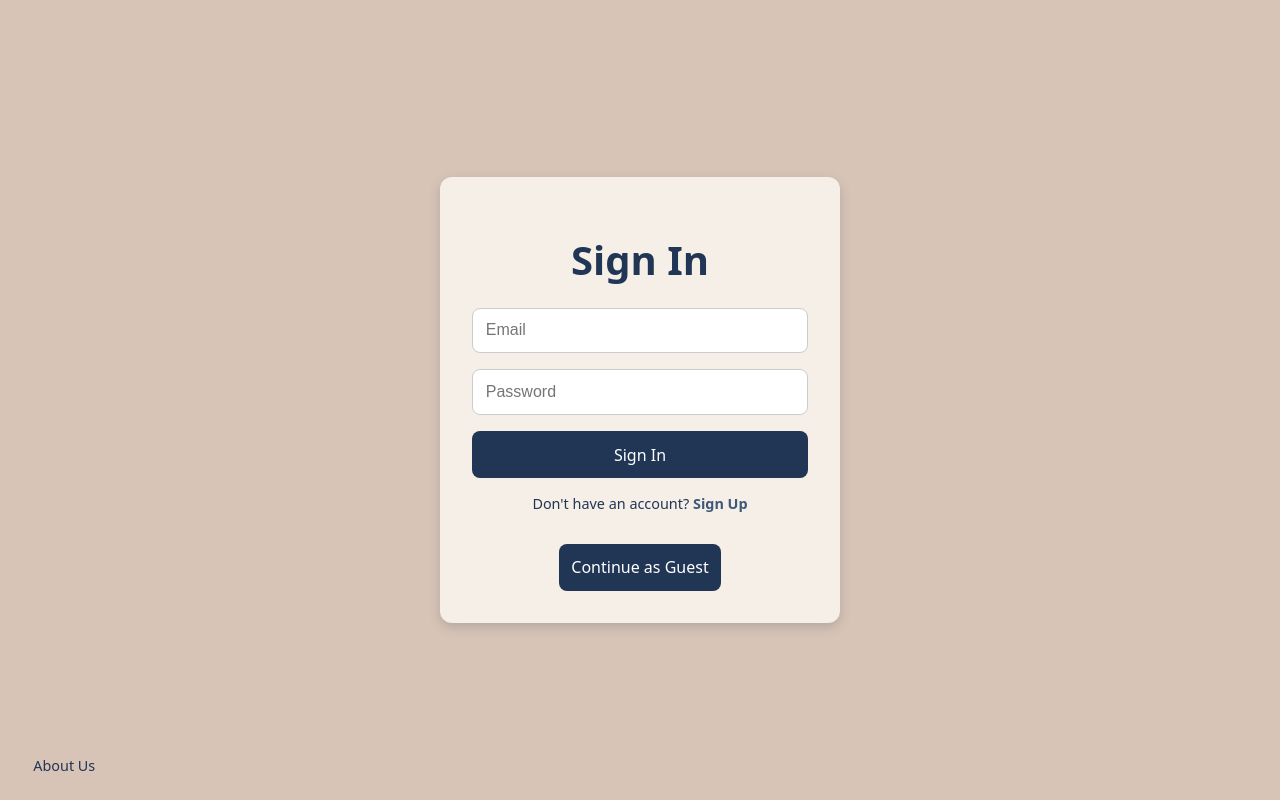
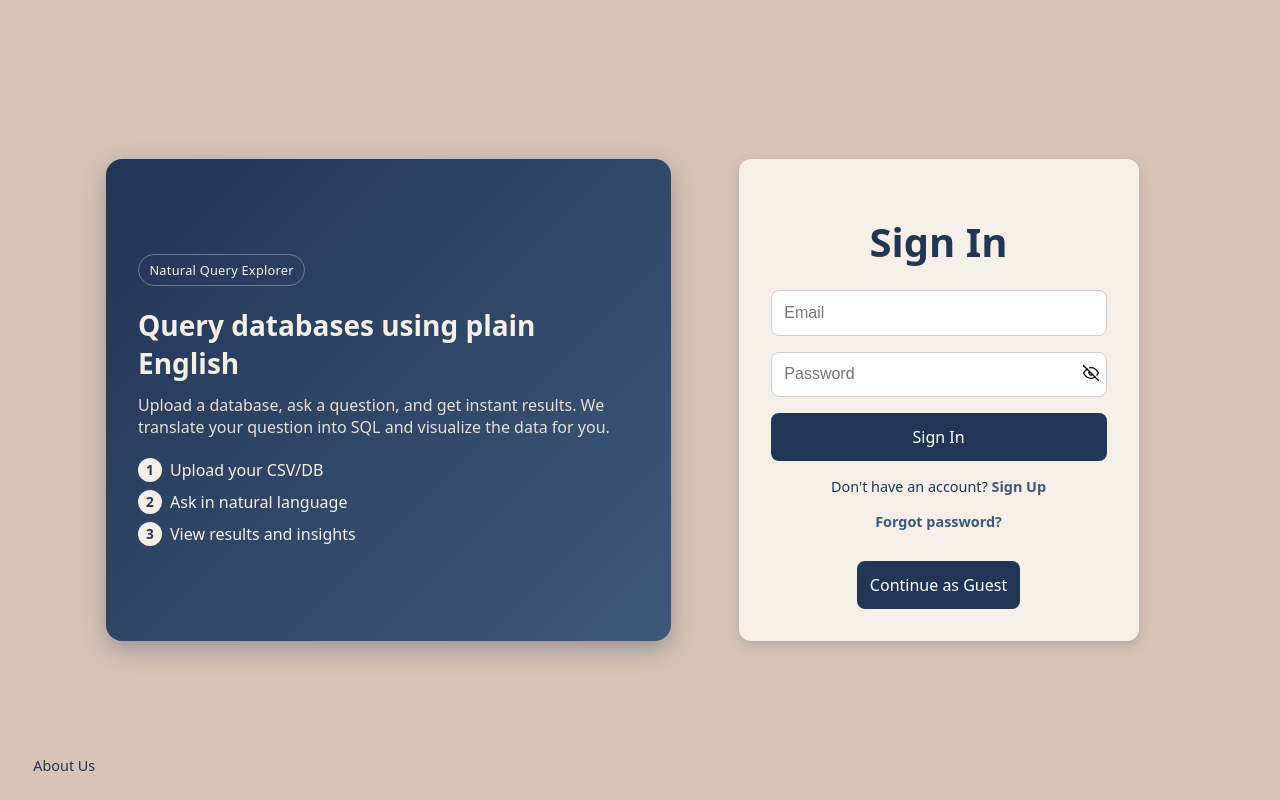
Before and after one commit to MohammdS/NaturalQueryExplorerProject-Tsofen-FrontEnd, a React (Vite) app: page /auth in a window 1280 px wide. Built offline with nearby package versions, Linux system fonts and the light colour scheme.

Commit message:
Added a password show/hide toggles and a a forget password link,

```diff
--- a/src/pages/AuthPage.css
+++ b/src/pages/AuthPage.css
@@ -5,6 +5,81 @@
   align-items: center;
   background-color: #D8C4B6;
   position: relative;
+}
+
+/* Split layout wrapper */
+.auth-layout {
+  width: 100%;
+  max-width: 1100px;
+  display: grid;
+  grid-template-columns: 1.2fr 1fr;
+  gap: 2rem;
+  align-items: stretch;
+  padding: 1rem;
+}
+
+/* Left intro panel */
+.intro-panel {
+  background: linear-gradient(135deg, #213555 0%, #3E5879 100%);
+  color: #F5EFE7;
+  border-radius: 16px;
+  padding: 2rem;
+  display: flex;
+  flex-direction: column;
+  justify-content: center;
+  box-shadow: 0 8px 24px rgba(33, 53, 85, 0.35);
+}
+
+.brand {
+  margin-bottom: 1rem;
+}
+
+.brand-badge {
+  display: inline-block;
+  padding: 0.35rem 0.65rem;
+  border: 1px solid rgba(245, 239, 231, 0.35);
+  border-radius: 999px;
+  font-size: 0.8rem;
+  letter-spacing: 0.02em;
+}
+
+.intro-title {
+  margin: 0.25rem 0 0.75rem 0;
+  font-size: 1.75rem;
+  font-weight: 700;
+}
+
+.intro-subtitle {
+  margin: 0 0 1.25rem 0;
+  color: #E7DFD7;
+}
+
+.intro-steps {
+  list-style: none;
+  padding: 0;
+  margin: 0;
+  display: flex;
+  flex-direction: column;
+  gap: 0.5rem;
+}
+
+.intro-steps li {
+  display: flex;
+  align-items: center;
+  gap: 0.5rem;
+}
+
+.step-bullet {
+  width: 24px;
+  height: 24px;
+  display: inline-flex;
+  align-items: center;
+  justify-content: center;
+  border-radius: 999px;
+  background: #F5EFE7;
+  color: #213555;
+  font-weight: 700;
+  font-size: 0.85rem;
 }
 
 .auth-card {
@@ -17,6 +92,12 @@
   max-width: 400px;
 }
 
+/* Make the auth card fill its grid column nicely */
+.auth-layout .auth-card {
+  margin: 0 auto;
+  align-self: center;
+}
+
 .auth-card h1 {
   margin-bottom: 1.5rem;
   color: #213555;
@@ -27,6 +108,51 @@
   flex-direction: column;
   gap: 1rem;
 }
+
+/* Password visibility wrapper */
+.input-with-toggle {
+  position: relative;
+}
+
+.input-with-toggle input {
+  width: 100%;
+  padding-right: 2.5rem;
+}
+
+.visibility-toggle {
+  position: absolute;
+  top: 50%;
+  right: 0.5rem;
+  transform: translateY(-50%);
+
+  /* Reset button defaults */
+  appearance: none;
+  -webkit-appearance: none;
+  -moz-appearance: none;
+
+  background: none !important;
+  border: none !important;
+  padding: 0 !important;
+  margin: 0 !important;
+
+  cursor: pointer;
+  font-size: 1.15rem;
+  line-height: 1;
+  color: #000 !important;
+  outline: none;
+  box-shadow: none;
+}
+
+.visibility-toggle:focus,
+.visibility-toggle:active,
+.visibility-toggle:hover {
+  background: none !important;
+  border: none !important;
+  outline: none !important;
+  box-shadow: none !important;
+}
+
+/* Forgot link now matches toggle-text styling and layout, so removed custom row/padding */
 
 .auth-card input {
   padding: 0.8rem;
@@ -82,6 +208,17 @@
   border: none;
   cursor: pointer;
   font-size: 0.9rem;
+}
+
+/* Responsive */
+@media (max-width: 900px) {
+  .auth-layout {
+    grid-template-columns: 1fr;
+  }
+  .intro-panel {
+    order: -1;
+    margin-bottom: 0.5rem;
+  }
 }
 
 .error-msg {
--- a/src/pages/AuthPage.jsx
+++ b/src/pages/AuthPage.jsx
@@ -3,6 +3,7 @@ import { useNavigate } from "react-router-dom";
 import "./AuthPage.css";
 import { signupFetch, signinFetch } from "../fetchers/authFetch";
 import { verifyFetch } from "../fetchers/verifyFetch";
+import { FiEye, FiEyeOff } from "react-icons/fi";
 
 export default function AuthPage() {
   const [isSignup, setIsSignup] = useState(false);
@@ -20,6 +21,8 @@ export default function AuthPage() {
   const [showVerifyModal, setShowVerifyModal] = useState(false);
   const [loading, setLoading] = useState(false);
   const [timer, setTimer] = useState(0);
+  const [showPassword, setShowPassword] = useState(false);
+  const [showConfirmPassword, setShowConfirmPassword] = useState(false);
   const navigate = useNavigate();
 
   // Timer countdown
@@ -174,6 +177,22 @@ export default function AuthPage() {
 
   return (
     <div className="auth-container">
+      <div className="auth-layout">
+        <section className="intro-panel">
+          <div className="brand">
+            <span className="brand-badge">Natural Query Explorer</span>
+          </div>
+          <h2 className="intro-title">Query databases using plain English</h2>
+          <p className="intro-subtitle">
+            Upload a database, ask a question, and get instant results.
+            We translate your question into SQL and visualize the data for you.
+          </p>
+          <ul className="intro-steps">
+            <li><span className="step-bullet">1</span> Upload your CSV/DB</li>
+            <li><span className="step-bullet">2</span> Ask in natural language</li>
+            <li><span className="step-bullet">3</span> View results and insights</li>
+          </ul>
+        </section>
         <div className="auth-card">
         <h1>{isSignup ? (isVerifying ? "Verify Email" : "Sign Up") : "Sign In"}</h1>
 
@@ -213,8 +232,9 @@ export default function AuthPage() {
               }
             />
 
+            <div className="input-with-toggle">
               <input
-              type="password"
+                type={showPassword ? "text" : "password"}
                 name="password"
                 placeholder="Password"
                 value={formData.password}
@@ -226,10 +246,20 @@ export default function AuthPage() {
                     : ""
                 }
               />
+              <button
+                type="button"
+                className="visibility-toggle"
+                aria-label={showPassword ? "Hide password" : "Show password"}
+                onClick={() => setShowPassword((v) => !v)}
+              >
+                {showPassword ? <FiEye /> : <FiEyeOff />}
+              </button>
+            </div>
 
             {isSignup && (
+              <div className="input-with-toggle">
                 <input
-                type="password"
+                  type={showConfirmPassword ? "text" : "password"}
                   name="confirmPassword"
                   placeholder="Confirm Password"
                   value={formData.confirmPassword}
@@ -241,6 +271,15 @@ export default function AuthPage() {
                       : ""
                   }
                 />
+                <button
+                  type="button"
+                  className="visibility-toggle"
+                  aria-label={showConfirmPassword ? "Hide password" : "Show password"}
+                  onClick={() => setShowConfirmPassword((v) => !v)}
+                >
+                  {showConfirmPassword ? <FiEye /> : <FiEyeOff />}
+                </button>
+              </div>
             )}
 
             <button type="submit" disabled={loading}>
@@ -270,12 +309,18 @@ export default function AuthPage() {
                 {isSignup ? "Sign In" : "Sign Up"}
               </span>
             </p>
+            {!isSignup && (
+              <p className="toggle-text">
+                <span onClick={() => navigate("/forgot")}>Forgot password?</span>
+              </p>
+            )}
 
             <button className="guest-btn" onClick={() => navigate("/databases")}>
               Continue as Guest
             </button>
           </>
         )}
+        </div>
       </div>
 
       {/* About Us button */}
```
Lines whose indentation alone changed are shown as unchanged.
